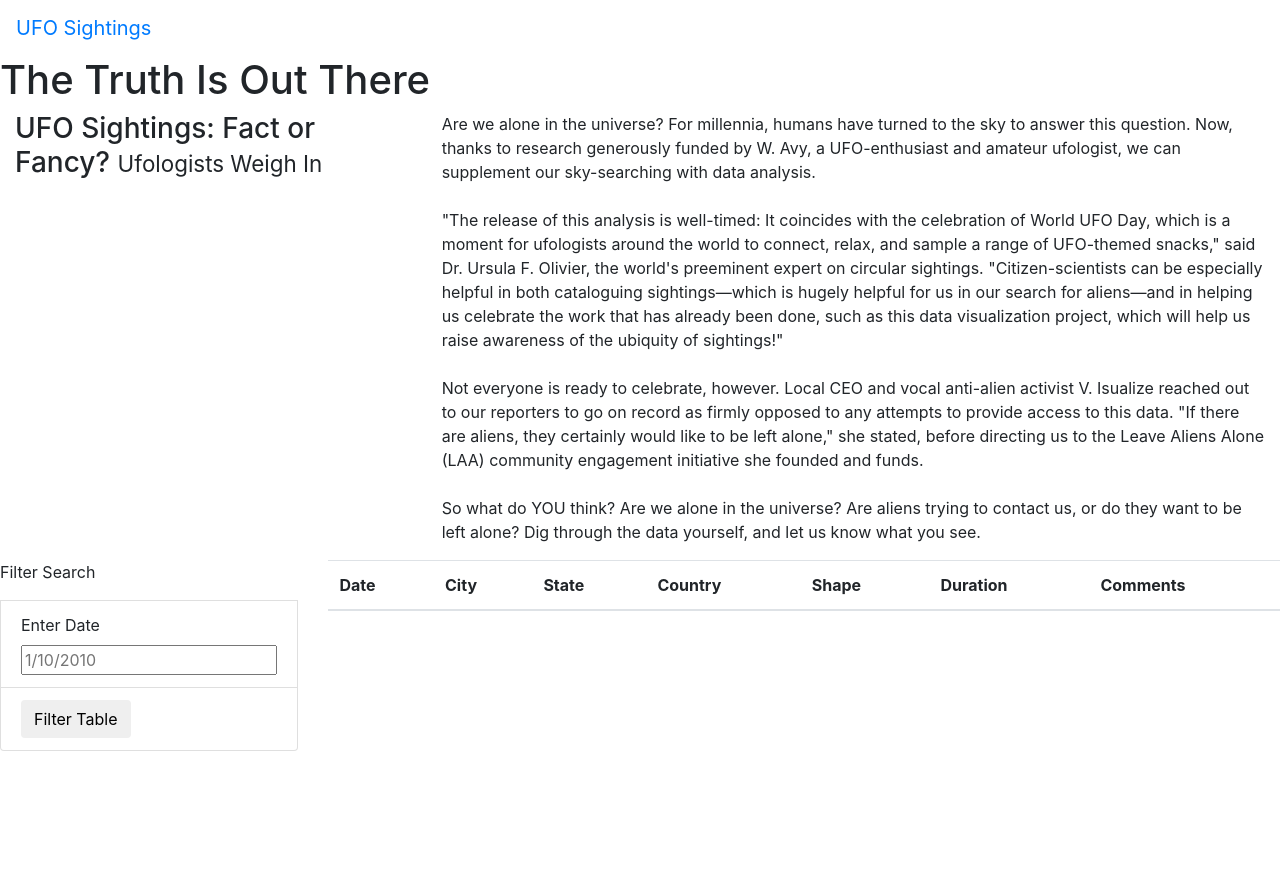
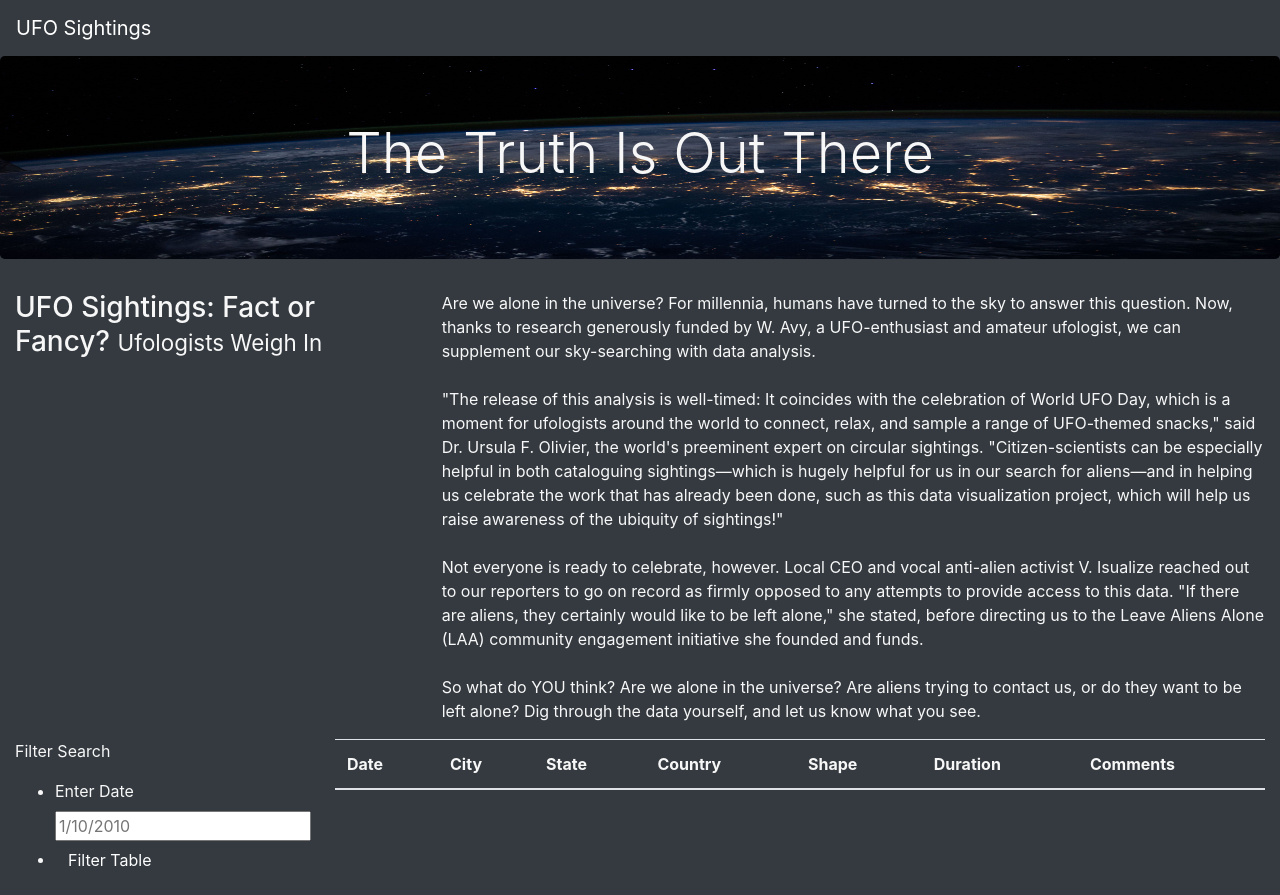
Before and after one commit to Chayda/UFOs, a plain HTML site: page index.html in a window 1280 px wide. Before the commit the page ends 800 px from the top, so only its background shows below. Drawn offline with nearby package versions, Linux system fonts and the light colour scheme; files that its build step writes are made by us from their sources.

Commit message:
UFO data files

```diff
--- a/static/index.html
+++ b/index.html
@@ -13,14 +13,14 @@
         />
     <link rel="stylesheet" href="static/css/style.css">
 </head>
-<body>
+<body class="bg-dark">
     <div class="wrapper">
-       <nav class="navbar navbar-expand-lg">
+       <nav class="navbar navbar-dark bg-dark navbar-expand-lg">
            <a class="navbar-brand" href="index.html">UFO Sightings</a>
        </nav>
     </div>
-    <div class="Jumbotron">
-        <h1>The Truth Is Out There</h1>
+    <div class="jumbotron">
+        <h1 class="display-4">The Truth Is Out There</h1>
     </div>
     <div class="container-fluid">
         <div class="row">
@@ -31,23 +31,24 @@
                 <p>
                     Are we alone in the universe? For millennia, humans have turned to the sky to answer this question. Now, thanks to research generously funded by W. Avy, a UFO-enthusiast and amateur ufologist, we can supplement our sky-searching with data analysis.<br><br>"The release of this analysis is well-timed: It coincides with the celebration of World UFO Day, which is a moment for ufologists around the world to connect, relax, and sample a range of UFO-themed snacks," said Dr. Ursula F. Olivier, the world's preeminent expert on circular sightings. "Citizen-scientists can be especially helpful in both cataloguing sightings—which is hugely helpful for us in our search for aliens—and in helping us celebrate the work that has already been done, such as this data visualization project, which will help us raise awareness of the ubiquity of sightings!"<br><br>Not everyone is ready to celebrate, however. Local CEO and vocal anti-alien activist V. Isualize reached out to our reporters to go on record as firmly opposed to any attempts to provide access to this data. "If there are aliens, they certainly would like to be left alone," she stated, before directing us to the Leave Aliens Alone (LAA) community engagement initiative she founded and funds.<br><br>So what do YOU think? Are we alone in the universe? Are aliens trying to contact us, or do they want to be left alone? Dig through the data yourself, and let us know what you see.
 
-
                  </p>
             </div>
         </div>
     </div>
-    <div class=container-fluid">
+    <div class="container-fluid">
         <div class="row">
             <div class="col-md-3">
-                <form>
+                <form class="bg-dark">
                     <p>Filter Search</p>
-                    <li class="list-group-item">
-                        <label for="date">Enter Date</label>
-                        <input type="text" placeholder="1/10/2010" id="datetime" />
-                    </li>
-                    <li class="list-group-item">
-                        <button id="filter-btn" type="button" class="btn btn-default">Filter Table</button>
-                    </li>
+                    <ul class="bg-dark">
+                        <li class="bg-dark">
+                            <label for="date">Enter Date</label>
+                            <input type="text" placeholder="1/10/2010" id="datetime" />
+                        </li>
+                        <li class="bg-dark">
+                            <button id="filter-btn" type="button" class="btn btn-dark">Filter Table</button>
+                        </li>
+                    </ul>
                 </form>
             </div>
             <div class="col-md-9">
@@ -67,10 +68,9 @@
             </div>
         </div>
     </div>
-
-
-
-
+<script src="https://cdnjs.cloudflare.com/ajax/libs/d3/4.11.0/d3.js"></script>
+<script src="static/js/data.js"></script>
+<script src="static/js/app.js"></script>
 
 </body>
 </html>
--- a/static/css/style.css
+++ b/static/css/style.css
@@ -0,0 +1,9 @@
+body {
+
+    color: #f7f7f7;
+}
+.jumbotron {
+    background-image: url("../images/nasa.jpg");
+    background-size: 100% 100%;
+    text-align: center;
+}
```
Also changed, not shown: ufo_starterCode.js (added, +66 -0 lines), static/images/nasa.jpg (added).
